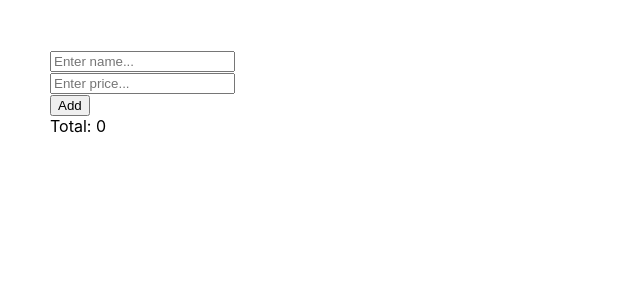
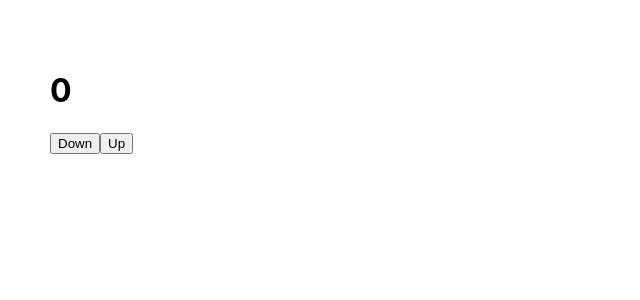
Before and after one commit to LuongHienThaoTrang/HOOKS, a React (Create React App) app: page / in a window 1280 px wide. Shown: the top 300 px of the page, without its empty margins (0-640 px from the left). Built offline with nearby package versions, Linux system fonts and the light colour scheme.

Commit message:
Ex 1: count with useState

```diff
--- a/package.json
+++ b/package.json
@@ -8,7 +8,12 @@
     "@testing-library/user-event": "^13.5.0",
     "react": "^18.2.0",
     "react-dom": "^18.2.0",
+    "react-redux": "^8.0.2",
     "react-scripts": "5.0.1",
+    "redux": "^4.2.0",
+    "redux-devtools-extension": "^2.13.9",
+    "redux-logger": "^3.0.6",
+    "redux-thunk": "^2.4.1",
     "web-vitals": "^2.1.4"
   },
   "scripts": {
--- a/src/App.js
+++ b/src/App.js
@@ -1,13 +1,13 @@
 
 import { useState, useEffect, useLayoutEffect, useRef, memo, useCallback, useMemo } from "react";
-import UseMemo from "./useMemo/ex1";
+import UseReducer from "./useReducer/ex1";
+
 
 function App() {
 
-
   return (
     <div className="App" style={{ padding: 50 }}>
-      <UseMemo />
+      <UseReducer />
     </div>
   );
 }
--- /dev/null
+++ b/src/useReducer/ex1.js
@@ -0,0 +1,17 @@
+
+import { useState, useEffect, useLayoutEffect, useRef, memo, useCallback, useMemo } from "react";
+
+
+function UseReducer() {
+    const [count, setCount] = useState(0)
+
+    return (
+        <div>
+            <h1>{count}</h1>
+            <button onClick={() => setCount(count - 1)}>Down</button>
+            <button onClick={() => setCount(count + 1)}>Up</button>
+        </div>
+    )
+}
+
+export default UseReducer
```
Also changed, not shown: 1 other file (tests, documents, lock files or other folders).
